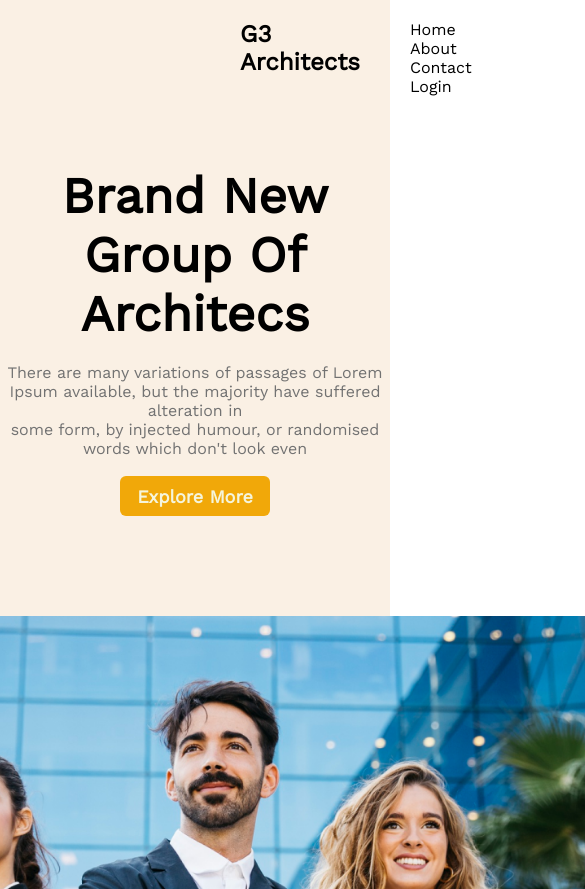
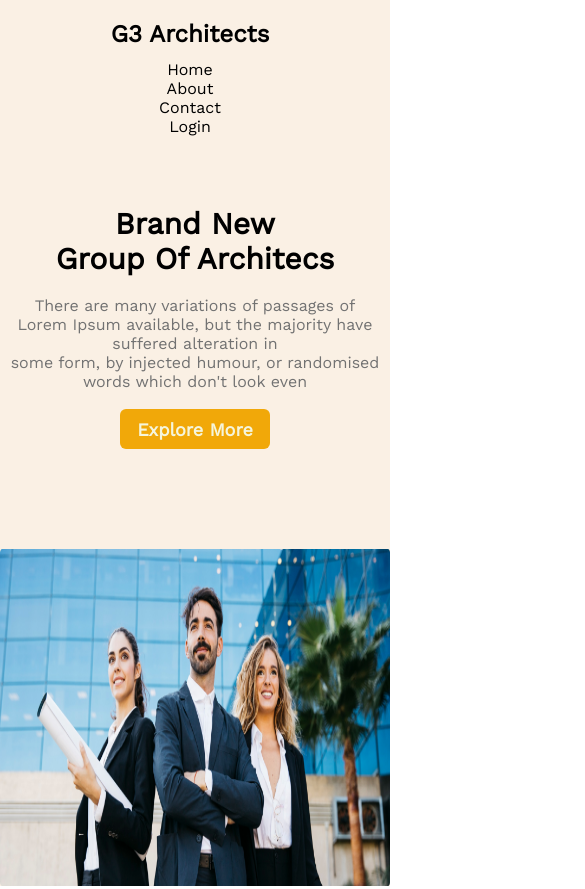
Before and after one commit to KhadizaSamiha/architects-ass, a plain HTML site: page index.html in a window 390 px wide. Shown: the top 889 px of the page, 585 px wide, since content can reach past the window. Drawn offline with nearby package versions, Linux system fonts and the light colour scheme.

Commit message:
sad hocchena

```diff
--- a/style.css
+++ b/style.css
@@ -182,7 +182,9 @@ main{
     height: 80px;
     width: 160px;
     border-radius: 5px;
-    margin: 0px 600px;
+    position: relative;
+    bottom: 60px;
+    left: 620px;
 }
 /*-----section end-----*/
 
@@ -259,3 +261,44 @@ main{
 
 
 /*-----media query------*/
+
+@media screen and (max-width:576px) {
+     section, main, .section, .fact-container, footer{
+        display: none;
+    }
+
+    /*-----nav part___*/
+    .nav-container{
+        display: grid;
+        grid-template-columns: repeat(1 ,1fr);
+        text-align: center;
+        justify-content: center;
+        gap: 12px;
+        padding-right: 50px;
+    }
+    .nav-title{
+        margin-right: 100px;
+    }
+    .nav-description{
+        margin-right: 150px;
+    }
+
+
+      /*-----header part------*/
+    .header-description h1{
+        font-size: 30px;
+    }
+
+    .header-description p{
+        padding: 0px 10px;
+    }
+    .header-img img{
+        width: 100%;
+    }
+
+    /*-----main part-----*/
+
+
+
+
+}
```
